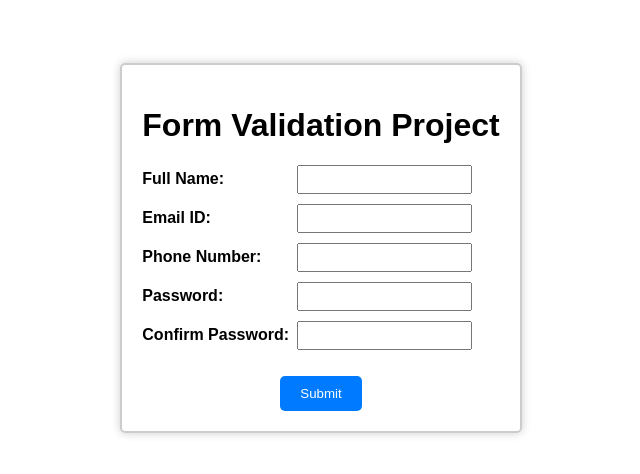
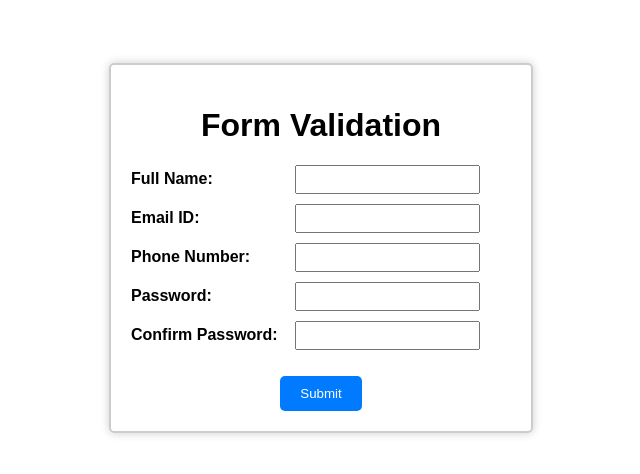
Before and after one commit to ksl-fourwalls/cuddly-waddle, a plain HTML site: page index.html in a window 1280 px wide. Shown: the part 152-626 px from the top of the page, without its empty margins (319-959 px from the left). Drawn offline with Linux system fonts and the light colour scheme.

Commit message:
adjusted width of few elements

```diff
--- a/index.html
+++ b/index.html
@@ -6,7 +6,7 @@
 </head>
 <body>
   <div class="container">
-    <h1>Form Validation Project</h1>
+    <h1>Form Validation</h1>
     <form onsubmit="return validateForm()">
       <label for="fullName">Full Name:</label>
       <input type="text" id="fullName" name="fullName" required><br>
--- a/styles.css
+++ b/styles.css
@@ -12,6 +12,11 @@ body {
   border-radius: 5px;
   padding: 20px;
   box-shadow: 0 0 10px rgba(0, 0, 0, 0.2);
+  width: 380px;
+}
+
+.container h1 {
+	text-align: center;
 }
 
 
```
Also changed, not shown: 1 other file.
